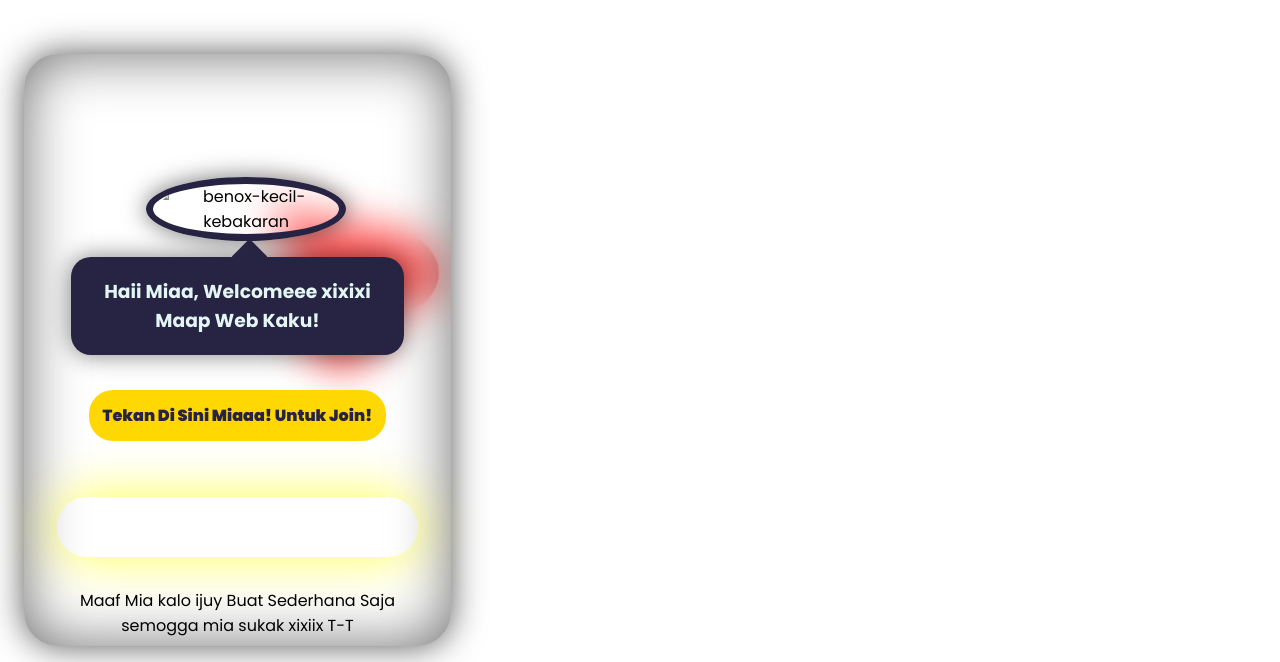
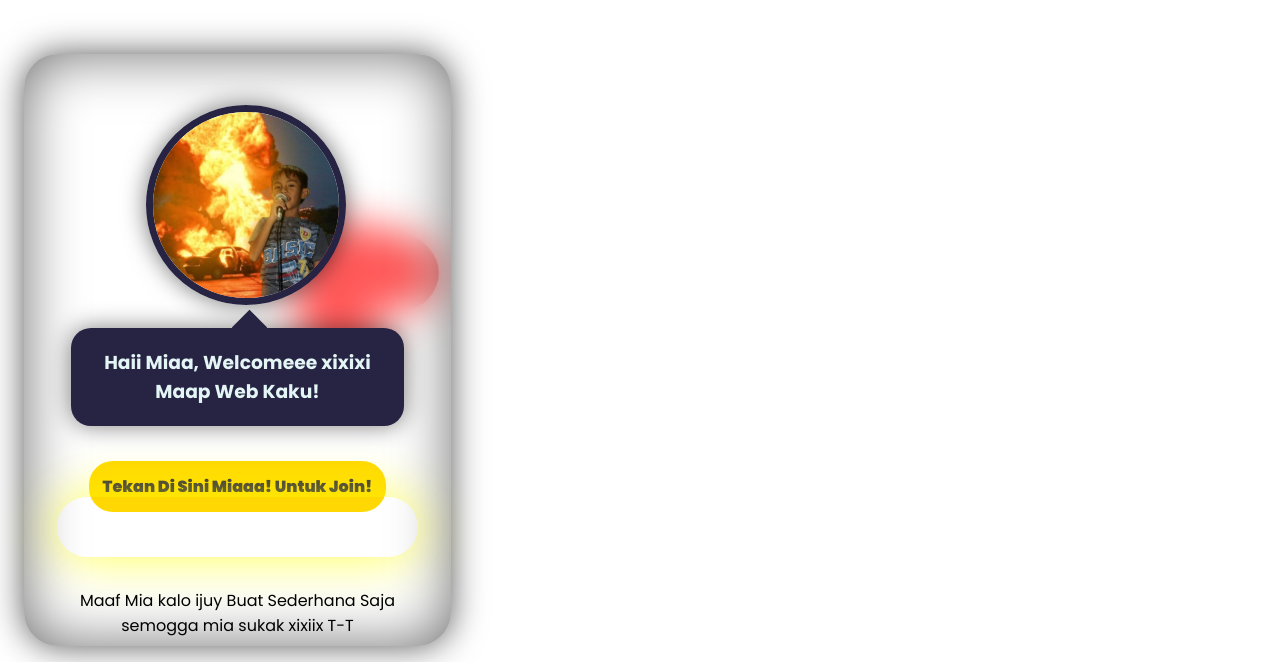
Before and after one commit to Bennoxhtml/miaaa, a plain HTML site: page index.html in a window 1280 px wide. Shown: the part 138-800 px from the top of the page. Drawn offline with Linux system fonts and the light colour scheme; the site is published under a folder, as on GitHub Pages, so addresses that start at the root find nothing.

Commit message:
Update index.html

```diff
--- a/index.html
+++ b/index.html
@@ -38,7 +38,7 @@
         <div class="img-box">
             <input type="checkbox">
         <img
-          src="/img/kecil-api.png"
+          src="img/kecil-api.png"
           alt="benox-kecil-kebakaran"
           class="ft-head"
         />
```
